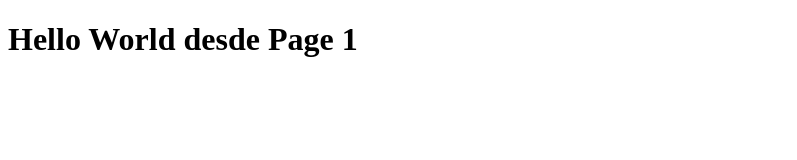
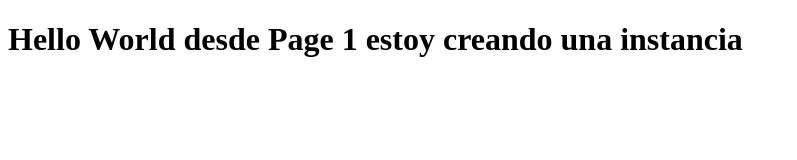
Before and after one commit to alfadexters/Page1EC2, a plain HTML site: page index.html in a window 1280 px wide. Shown: the whole page, without its empty margins (0-797 px from the left). Drawn offline with Linux system fonts and the light colour scheme.

```diff
--- a/index.html
+++ b/index.html
@@ -6,6 +6,6 @@
     <title>Document</title>
 </head>
 <body>
-    <h1>Hello World desde Page 1</h1>
+    <h1>Hello World desde Page 1 estoy creando una instancia</h1>
 </body>
 </html>
```
